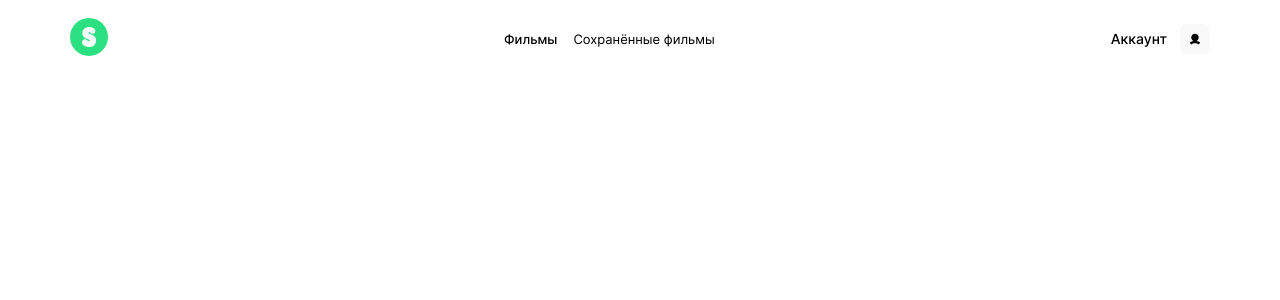
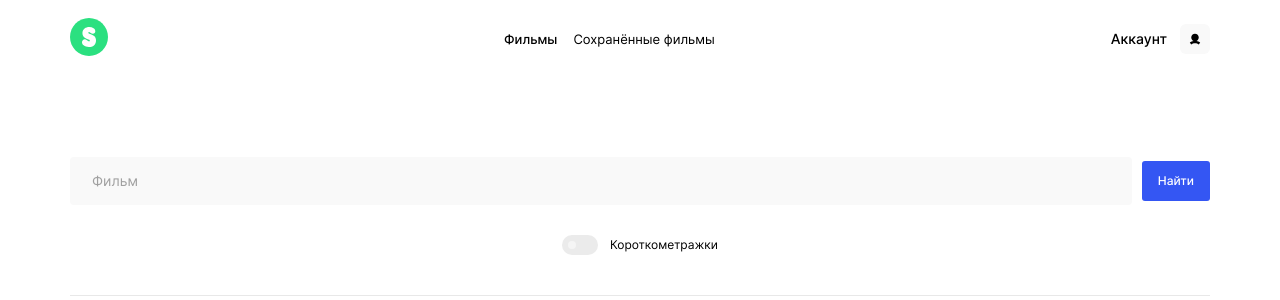
Before and after one commit to VasilyRazdorsky/movies-explorer-frontend, a React (Create React App) app: page /movies in a window 1280 px wide. Shown: the top 300 px of the page. Built offline with nearby package versions, Linux system fonts and the light colour scheme.

Commit message:
Реализовать компоненты Search, FilterCheckbox

```diff
--- a/src/components/App/App.jsx
+++ b/src/components/App/App.jsx
@@ -10,7 +10,7 @@ import Error404 from "../Error404/Error404";
 import { useState } from "react";
 
 function App() {
-  const [isAuthorized, setIsAuthorized] = useState(false);
+  const [isAuthorized, setIsAuthorized] = useState(true);
   const currentPage = useLocation();
   return (
     <>
--- /dev/null
+++ b/src/components/FilterCheckbox/FilterCheckbox.css
@@ -0,0 +1,51 @@
+.filter-checkbox {
+    position: relative;
+	display: inline-block;
+	width: 36px;
+	height: 20px;
+	-webkit-tap-highlight-color: transparent;
+}
+
+.filter-checkbox__input {
+    opacity: 0;
+    width: 0;
+    height: 0;
+}
+
+.filter-checkbox__slider {
+    position: absolute;
+	cursor: pointer;
+	top: 0;
+	left: 0;
+	right: 0;
+	bottom: 0;
+	background-color: #EBEBEB;
+	border-radius: 20px;
+	-webkit-transition: 0.3s;
+	transition: all 0.3s linear;
+}
+
+.filter-checkbox__slider::before {
+    position: absolute;
+	content: '';
+	height: 8px;
+	width: 8px;
+	right: 22px;
+	top: 6px;
+	background-color: #F5F5F5;
+	border-radius: 50%;
+	-webkit-transition: 0.3s;
+	transition: all 0.3s linear;
+	z-index: 0;
+}
+
+.filter-checkbox__slider_active {
+	background-color: #2BE080;
+}
+
+.filter-checkbox__slider_active:before {
+	-webkit-transform: translateX(16px);
+	-ms-transform: translateX(16px);
+	transform: translateX(16px);
+    background-color: #fff;
+}
--- /dev/null
+++ b/src/components/FilterCheckbox/FilterCheckbox.jsx
@@ -0,0 +1,13 @@
+import { useState } from "react"
+
+export default function FilterCheckbox() {
+    const [isFilterCheckboxActive, setIsFilterCheckboxActive] = useState(false);
+
+    function handleFilterCheckboxToggle(){
+        setIsFilterCheckboxActive(!isFilterCheckboxActive);
+    }
+    return <label className="filter-checkbox">
+        <input type="checkbox" name='film-mode' className="filter-checkbox__input" onChange={handleFilterCheckboxToggle} checked={isFilterCheckboxActive}/>
+        <span className={`filter-checkbox__slider ${isFilterCheckboxActive && "filter-checkbox__slider_active"}`}></span>
+    </label>
+}
--- a/src/components/Movies/Movies.jsx
+++ b/src/components/Movies/Movies.jsx
@@ -1,8 +1,13 @@
 import Header from "../Header/Header";
+import Search from "../Search/Search";
 
 const Movies = ({ currentPage }) => {
     return (
-        <Header currentPage={currentPage} />
+        <>
+            <Header currentPage={currentPage} />
+            <Search />
+        </>
+
     );
 }
 
--- /dev/null
+++ b/src/components/Search/Search.css
@@ -0,0 +1,105 @@
+.search {
+    padding: 80px 70px 10px 70px;
+}
+
+.search__form {
+    width: 100%;
+    margin-bottom: 40px;
+}
+
+.search__input-text-container {
+    width: 100%;
+    display: flex;
+    justify-content: space-between;
+    align-items: center;
+    margin-bottom: 30px;
+}
+
+.search__input {
+    max-width: 93%;
+    width: 93%;
+    border: none;
+    border-radius: 4px;
+    background-color: #F9F9F9;
+    padding: 15px 22px;
+    font-weight: 400;
+    font-size: 14px;
+    line-height: 18px;
+}
+
+.search__input::placeholder {
+    color: #A0A0A0;
+}
+
+.search__input:focus {
+    outline: none;
+}
+
+.search__submit {
+    width: 70px;
+    height: 40px;
+    margin-left: 10px;
+    padding: 5px 13px;
+    border: none;
+    border-radius: 3px;
+    background-color: #3456F3;
+    font-weight: 500;
+    font-size: 12px;
+    line-height: 18px;
+    color: #FFFFFF;
+    cursor: pointer;
+    transition: opacity .3s ease-in;
+}
+
+.search__submit:hover {
+    opacity: .8;
+}
+
+.search__filter-container {
+    display: flex;
+    align-items: center;
+    justify-content: center;
+}
+
+.search__filter-name {
+    margin: 0;
+    font-size: 12px;
+    font-weight: 400;
+    line-height: 18px;
+    margin-left: 12px;
+}
+
+@media screen and (max-width: 1024px) {
+    .search {
+        padding: 80px 30px 10px 30px;
+    }
+}
+
+@media screen and (max-width: 544px) {
+    .search {
+        padding: 80px 14px 10px 14px;
+    }
+
+    .search__form {
+        margin-bottom: 43px;
+    }
+
+    .search__input-text-container {
+        margin-bottom: 45px;
+    }
+
+    .search__input {
+        padding: 13px 16px;
+        font-size: 12px;
+        line-height: 18px;
+    }
+
+    .search__submit {
+        height: 44px;
+    }
+
+    .search__filter-name {
+        font-size: 11px;
+        margin-left: 13px;
+    }
+}
--- /dev/null
+++ b/src/components/Search/Search.jsx
@@ -0,0 +1,22 @@
+import Divider from "../Divider/Divider"
+import FilterCheckbox from "../FilterCheckbox/FilterCheckbox"
+
+export default function Search() {
+    return <section className="search">
+        <form className="search__form">
+            <div className="search__input-text-container">
+            <input type="text" name="filter" id="filter" placeholder="Фильм" className="search__input"/>
+            <button type="submit" className="search__submit">Найти</button>
+            </div>
+
+
+            <div className="search__filter-container">
+                <FilterCheckbox />
+                <p className="search__filter-name">Короткометражки</p>
+            </div>
+        </form>
+
+        <Divider isGray={true}/>
+    </section>
+
+}
--- a/src/index.css
+++ b/src/index.css
@@ -15,3 +15,5 @@
 @import url('./components/Form/Form.css');
 @import url('./components/Login/Login.css');
 @import url('./components/Profile/Profile.css');
+@import url('./components/Search/Search.css');
+@import url('./components/FilterCheckbox/FilterCheckbox.css');
```
